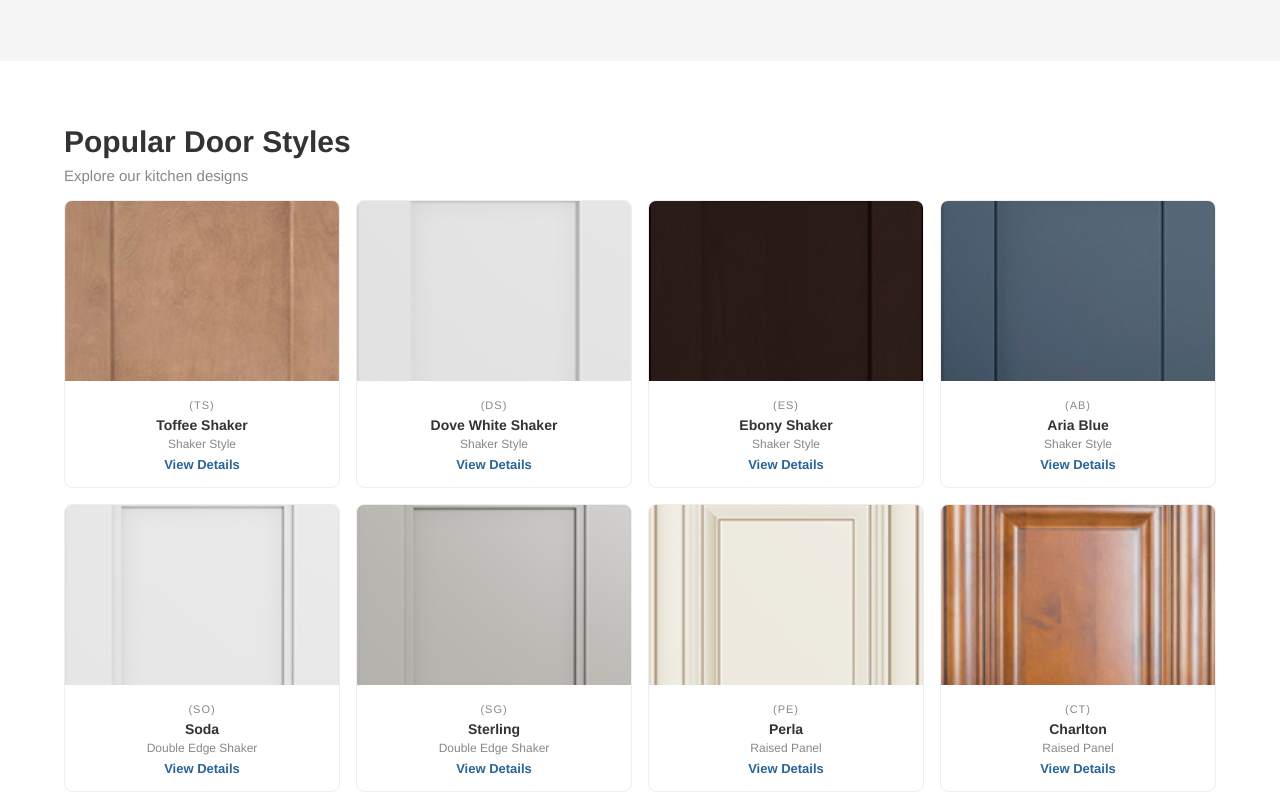
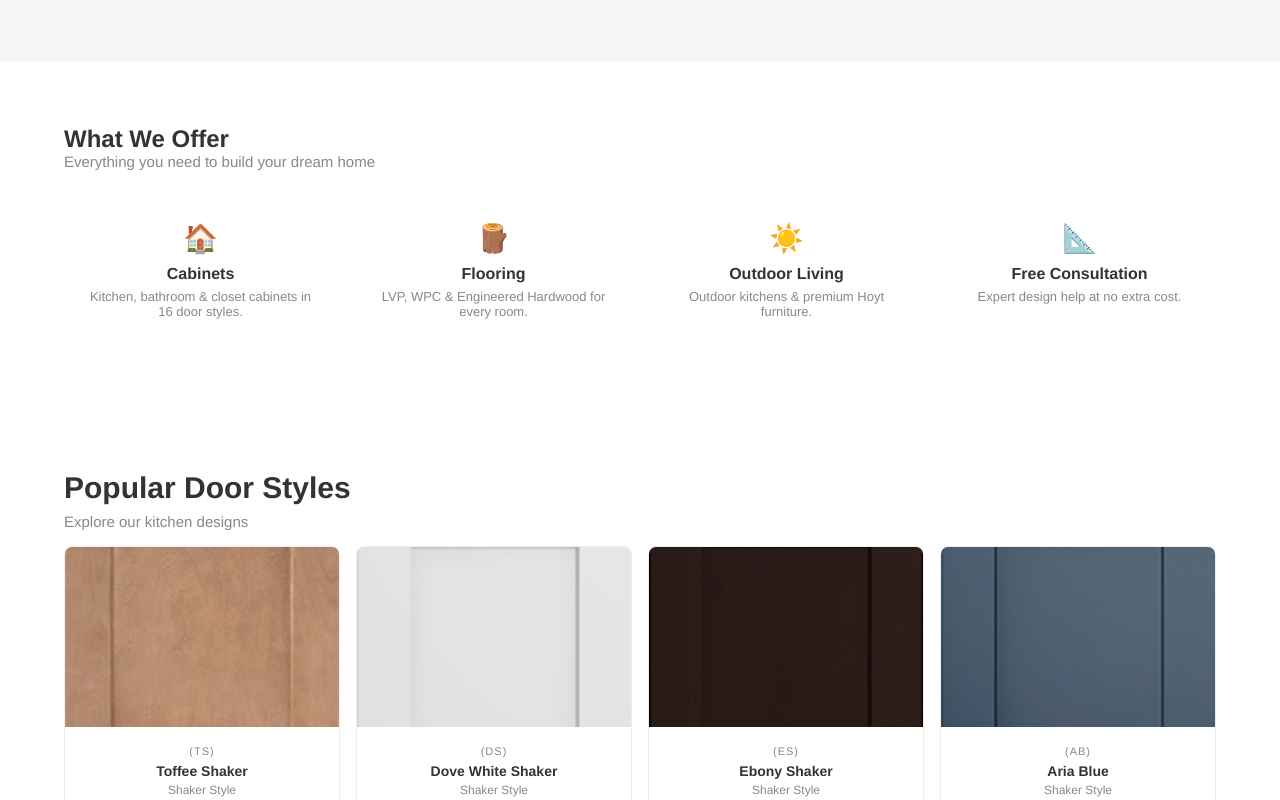
Before and after one commit to centralhomeco/central-cabinetry, a plain HTML site: page index.html in a window 1280 px wide. Shown: the part 884-1684 px from the top of the page. Drawn offline with Linux system fonts and the light colour scheme.

Commit message:
Update index.html

```diff
--- a/index.html
+++ b/index.html
@@ -15,7 +15,7 @@
 <nav class="navbar">
     <div class="nav-inner">
         <a href="index.html" class="logo">Central Cabinetry</a>
-        <div class="nav-links" id="navLinks"><a href="about-us.html">About Us</a><a href="door-styles.html">Door Styles</a><a href="gallery.html">Gallery</a><a href="videos.html">Videos</a><a href="contact.html">Contact Us</a><a href="book-appointment.html">Book Appointment</a></div>
+        <div class="nav-links" id="navLinks"><a href="about-us.html">About Us</a><a href="door-styles.html">Cabinets</a><a href="flooring.html">Flooring</a><a href="outdoor.html">Outdoor Living</a><a href="contact.html">Contact Us</a><a href="book-appointment.html">Book Appointment</a></div>
         <a href="tel:(843) 712-1001" class="nav-phone">(843) 712-1001</a>
         <button class="nav-toggle" onclick="toggleMenu()">&#9776;</button>
     </div>
@@ -60,13 +60,42 @@
     </div>
 </section>
 
+<!-- WHAT WE OFFER -->
+<section style="background:#fff">
+    <div class="container">
+        <h2>What We Offer</h2>
+        <p class="section-sub">Everything you need to build your dream home</p>
+        <div class="features-grid">
+            <div class="feature">
+                <span>🏠</span>
+                <h4><a href="door-styles.html" style="color:inherit;text-decoration:none">Cabinets</a></h4>
+                <p>Kitchen, bathroom &amp; closet cabinets in 16 door styles.</p>
+            </div>
+            <div class="feature">
+                <span>🪵</span>
+                <h4><a href="flooring.html" style="color:inherit;text-decoration:none">Flooring</a></h4>
+                <p>LVP, WPC &amp; Engineered Hardwood for every room.</p>
+            </div>
+            <div class="feature">
+                <span>☀️</span>
+                <h4><a href="outdoor.html" style="color:inherit;text-decoration:none">Outdoor Living</a></h4>
+                <p>Outdoor kitchens &amp; premium Hoyt furniture.</p>
+            </div>
+            <div class="feature">
+                <span>📐</span>
+                <h4><a href="contact.html" style="color:inherit;text-decoration:none">Free Consultation</a></h4>
+                <p>Expert design help at no extra cost.</p>
+            </div>
+        </div>
+    </div>
+</section>
+
 <!-- DOOR STYLES -->
 <section class="door-styles-section">
     <div class="container">
         <h2>Popular Door Styles</h2>
         <p class="section-sub">Explore our kitchen designs</p>
         <div class="door-grid">
-
         <div class="door-card">
             <div class="door-card-img" style="background-image:url('images/door-styles/ts_toffee_shaker.jpg')"></div>
             <div class="door-card-info">
@@ -264,7 +293,6 @@
     </div>
 </section>
 
-
 <footer>
     <div class="footer-inner">
         <div class="footer-col">
@@ -277,8 +305,9 @@
         <div class="footer-col">
             <h4>Quick Links</h4>
             <a href="about-us.html">About Us</a>
-            <a href="door-styles.html">Door Styles</a>
-            <a href="gallery.html">Gallery</a>
+            <a href="door-styles.html">Cabinets</a>
+            <a href="flooring.html">Flooring</a>
+            <a href="outdoor.html">Outdoor Living</a>
             <a href="contact.html">Contact Us</a>
             <a href="book-appointment.html">Book Appointment</a>
         </div>
@@ -287,7 +316,9 @@
             <a href="door-styles.html">Shaker Style</a>
             <a href="door-styles.html">Double Edge Shaker</a>
             <a href="door-styles.html">Raised Panel</a>
-            <a href="door-styles.html">View All Styles</a>
+            <a href="flooring.html">LVP Flooring</a>
+            <a href="flooring.html">WPC Flooring</a>
+            <a href="outdoor.html">Outdoor Kitchens</a>
         </div>
         <div class="footer-col">
             <h4>Follow Us</h4>
```
